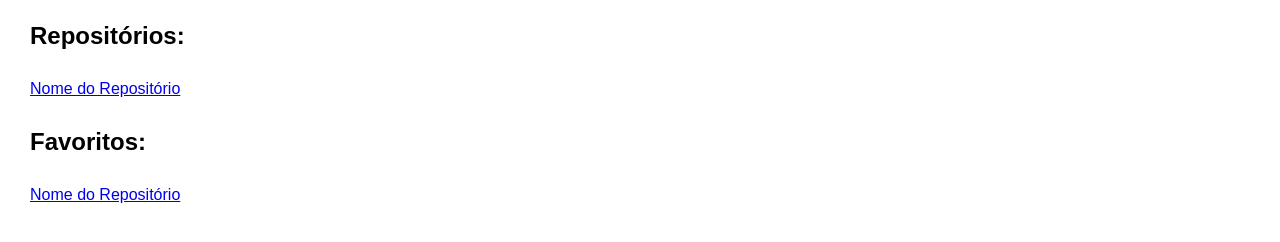
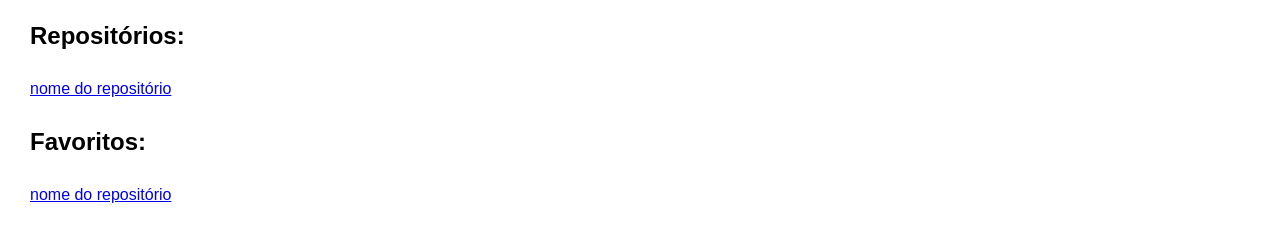
Before and after one commit to SallesCosta/reactLearning, a React (Vite) app in the folder Github/: page / in a window 1280 px wide. Shown: the part 336-578 px from the top of the page. Built offline with nearby package versions, Linux system fonts and the light colour scheme.

Commit message:
marcação

```diff
--- a/Github/src/App.jsx
+++ b/Github/src/App.jsx
@@ -10,8 +10,22 @@ function App() {
       <Search />
       <UserInfo />
       <Action />
-      <Repos titulo='Repositórios' link='#' className='repos' />
-      <Repos titulo='Favoritos' link='#' className='starred' />
+      <Repos
+        titulo='Repositórios'
+        className='repos'
+        repos={[{
+          name: 'nome do repositório',
+          link: '#',
+        }]}
+      />
+      <Repos
+        titulo='Favoritos'
+        className='starred'
+        repos={[{
+          name: 'nome do repositório',
+          link: '#'
+        }]}
+      />
     </div>
   )
 }
--- a/Github/src/components/repos.jsx
+++ b/Github/src/components/repos.jsx
@@ -1,12 +1,14 @@
 
-export const Repos = ({titulo, link, className}) => (
+export const Repos = ({ titulo, repos, className }) => (
     <>
         <div className={className}>
             <h2>{titulo}: </h2>
             <ul>
-                <li>
-                    <a href={link}> Nome do Repositório</a>
-                </li>
+                {repos.map((i, index) => (
+                    <li key={index}>
+                        <a href={i.link}>{i.name}</a>
+                    </li>
+                ))}
             </ul>
         </div>
     </>
```
